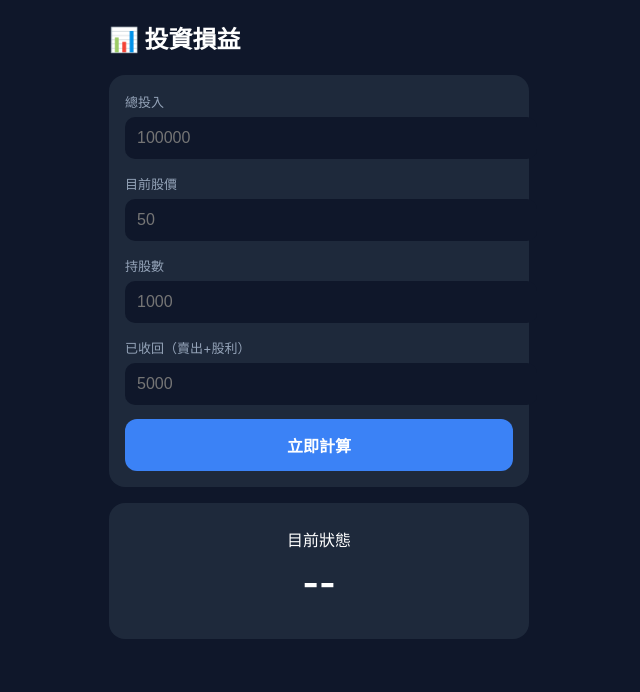
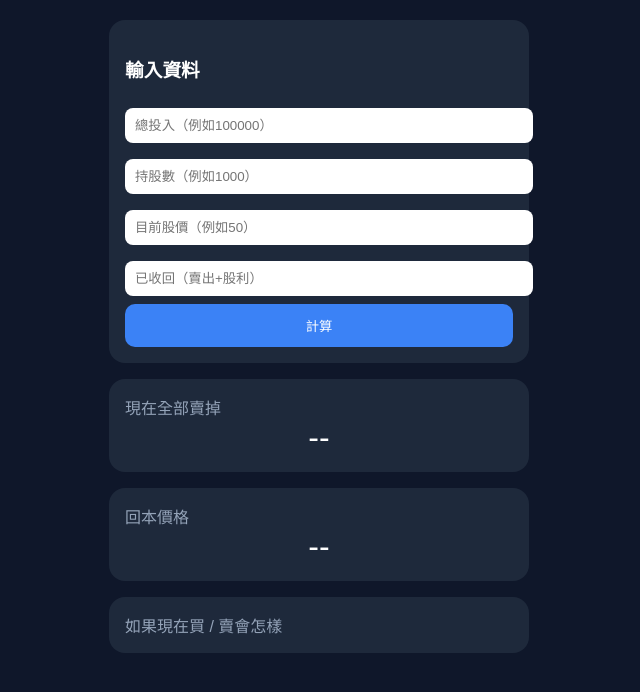
Before and after one commit to sweijue/stock2, a plain HTML site: page index.html in a window 1280 px wide. Shown: the whole page, without its empty margins (321-961 px from the left). Drawn offline with Linux system fonts and the light colour scheme.

Commit message:
Update index.html

```diff
--- a/index.html
+++ b/index.html
@@ -3,87 +3,48 @@
 <head>
 <meta charset="UTF-8">
 <meta name="viewport" content="width=device-width, initial-scale=1.0">
-<title>投資損益 App</title>
-
-<link rel="manifest" href="manifest.json">
+<title>投資損益</title>
 
 <style>
 body {
   margin: 0;
-  font-family: -apple-system, BlinkMacSystemFont, "Segoe UI", sans-serif;
+  font-family: sans-serif;
   background: #0f172a;
   color: white;
 }
-
 .container {
   max-width: 420px;
   margin: auto;
   padding: 20px;
 }
-
-.title {
-  font-size: 24px;
-  font-weight: bold;
-  margin-bottom: 20px;
-}
-
 .card {
   background: #1e293b;
+  padding: 16px;
   border-radius: 16px;
-  padding: 16px;
   margin-bottom: 16px;
 }
-
-label {
-  font-size: 13px;
-  color: #94a3b8;
-}
-
 input {
   width: 100%;
-  margin-top: 6px;
-  margin-bottom: 14px;
+  padding: 10px;
+  margin: 8px 0;
+  border-radius: 8px;
+  border: none;
+}
+button {
+  width: 100%;
   padding: 12px;
   border-radius: 10px;
-  border: none;
-  background: #0f172a;
-  color: white;
-  font-size: 16px;
-}
-
-button {
-  width: 100%;
-  padding: 14px;
-  border-radius: 12px;
-  border: none;
   background: #3b82f6;
   color: white;
-  font-size: 16px;
-  font-weight: bold;
+  border: none;
 }
-
-.result-card {
+.big {
+  font-size: 32px;
   text-align: center;
-  padding: 24px;
 }
-
-.result-number {
-  font-size: 36px;
-  font-weight: bold;
-  margin: 10px 0;
-}
-
-.result-rate {
-  font-size: 16px;
-}
-
-.profit {
-  color: #22c55e;
-}
-
-.loss {
-  color: #ef4444;
-}
+.green { color: #22c55e; }
+.red { color: #ef4444; }
+.gray { color: #94a3b8; }
 </style>
 </head>
 
@@ -91,28 +52,30 @@ button {
 
 <div class="container">
 
-  <div class="title">📊 投資損益</div>
+  <div class="card">
+    <h3>輸入資料</h3>
+    <input id="cost" placeholder="總投入（例如100000）">
+    <input id="shares" placeholder="持股數（例如1000）">
+    <input id="price" placeholder="目前股價（例如50）">
+    <input id="cashback" placeholder="已收回（賣出+股利）">
+    <button onclick="calc()">計算</button>
+  </div>
 
   <div class="card">
-    <label>總投入</label>
-    <input id="cost" type="number" placeholder="100000">
-
-    <label>目前股價</label>
-    <input id="price" type="number" placeholder="50">
-
-    <label>持股數</label>
-    <input id="shares" type="number" placeholder="1000">
-
-    <label>已收回（賣出+股利）</label>
-    <input id="cashback" type="number" placeholder="5000">
-
-    <button onclick="calc()">立即計算</button>
+    <div class="gray">現在全部賣掉</div>
+    <div id="profit" class="big">--</div>
+    <div id="rate" class="gray"></div>
   </div>
 
-  <div class="card result-card" id="resultBox">
-    <div>目前狀態</div>
-    <div id="resultText" class="result-number">--</div>
-    <div id="resultRate" class="result-rate"></div>
+  <div class="card">
+    <div class="gray">回本價格</div>
+    <div id="breakeven" class="big">--</div>
+    <div id="diff" class="gray"></div>
+  </div>
+
+  <div class="card">
+    <div class="gray">如果現在買 / 賣會怎樣</div>
+    <div id="simulate"></div>
   </div>
 
 </div>
@@ -120,26 +83,55 @@ button {
 <script>
 function calc() {
   const cost = +document.getElementById('cost').value || 0;
+  const shares = +document.getElementById('shares').value || 0;
   const price = +document.getElementById('price').value || 0;
-  const shares = +document.getElementById('shares').value || 0;
   const cashback = +document.getElementById('cashback').value || 0;
 
-  const value = price * shares;
+  const value = shares * price;
   const profit = value + cashback - cost;
   const rate = cost ? (profit / cost * 100).toFixed(2) : 0;
 
-  const text = document.getElementById('resultText');
-  const rateText = document.getElementById('resultRate');
+  // 顯示損益
+  const p = document.getElementById('profit');
+  const r = document.getElementById('rate');
 
   if (profit >= 0) {
-    text.className = "result-number profit";
-    text.innerHTML = `+${profit.toLocaleString()}`;
-    rateText.innerHTML = `+${rate}%`;
+    p.innerHTML = `+${profit.toFixed(0)}`;
+    p.className = "big green";
+    r.innerHTML = `+${rate}%`;
   } else {
-    text.className = "result-number loss";
-    text.innerHTML = `${profit.toLocaleString()}`;
-    rateText.innerHTML = `${rate}%`;
+    p.innerHTML = `${profit.toFixed(0)}`;
+    p.className = "big red";
+    r.innerHTML = `${rate}%`;
   }
+
+  // 回本價格
+  const breakeven = shares ? (cost - cashback) / shares : 0;
+  document.getElementById('breakeven').innerHTML = breakeven.toFixed(2);
+
+  const diff = price - breakeven;
+  document.getElementById('diff').innerHTML =
+    diff >= 0
+      ? `高於回本 +${diff.toFixed(2)}`
+      : `低於回本 ${diff.toFixed(2)}`;
+
+  // 模擬（5%）
+  const buyShares = Math.floor(shares * 0.05);
+  const sellShares = Math.floor(shares * 0.05);
+
+  const buyCost = buyShares * price;
+  const newCost = cost + buyCost;
+  const newShares = shares + buyShares;
+
+  const buyProfit = newShares * price + cashback - newCost;
+
+  const sellCash = sellShares * price;
+  const sellProfit = (shares - sellShares) * price + cashback + sellCash - cost;
+
+  document.getElementById('simulate').innerHTML = `
+    買5%後：${buyProfit.toFixed(0)}<br>
+    賣5%後：${sellProfit.toFixed(0)}
+  `;
 }
 </script>
 
```
